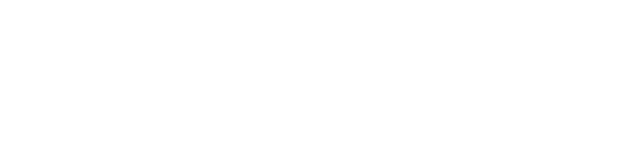
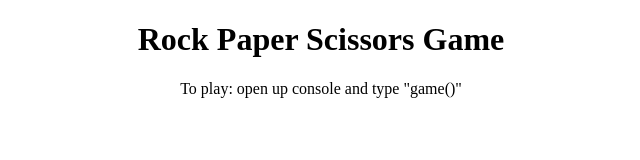
Before and after one commit to junol-dev/rock-paper-scissors, a plain HTML site: page index.html in a window 1280 px wide. Shown: the whole page, without its empty margins (319-959 px from the left). Drawn offline with Linux system fonts and the light colour scheme.

Commit message:
add instructions to play game

```diff
--- a/index.html
+++ b/index.html
@@ -4,9 +4,16 @@
     <meta charset="UTF-8" />
     <meta http-equiv="X-UA-Compatible" content="IE=edge" />
     <meta name="viewport" content="width=device-width, initial-scale=1.0" />
+    <style>
+      body {
+        text-align: center;
+      }
+    </style>
     <title>Project: Rock Paper Scissors</title>
   </head>
   <body>
+    <h1>Rock Paper Scissors Game</h1>
+    <p>To play: open up console and type "game()"</p>
     <script>
       let playerScore = 0;
       let computerScore = 0;
```
